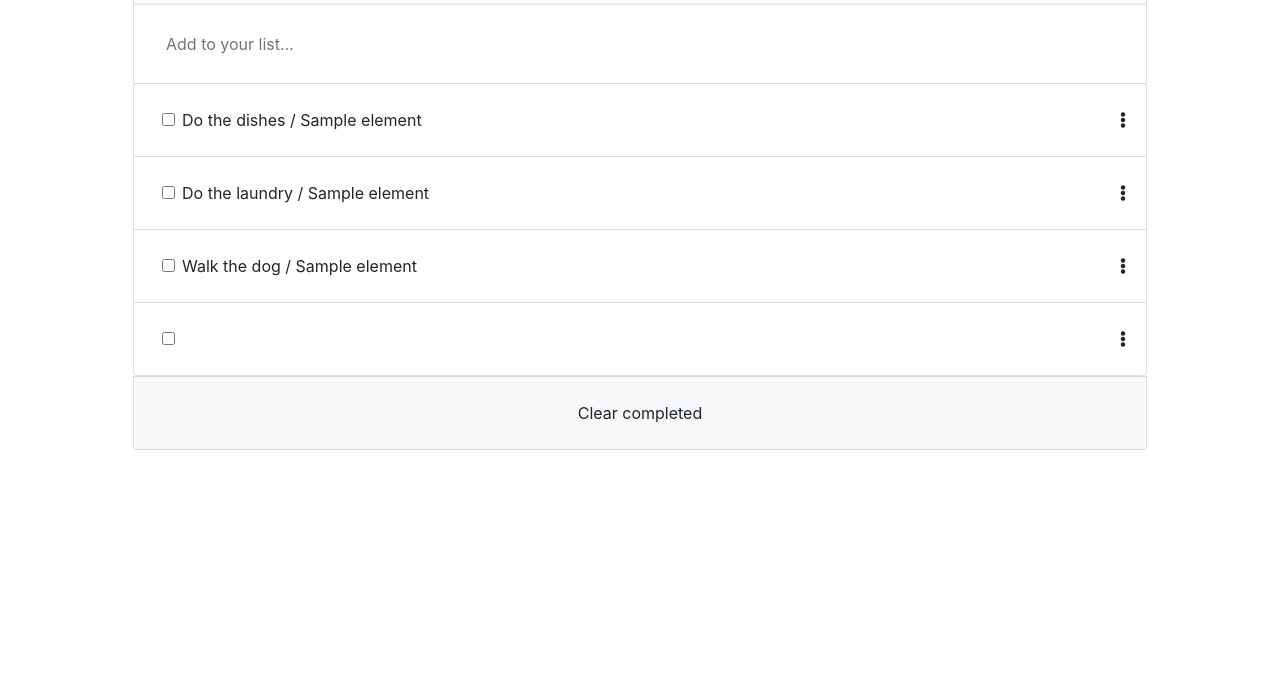
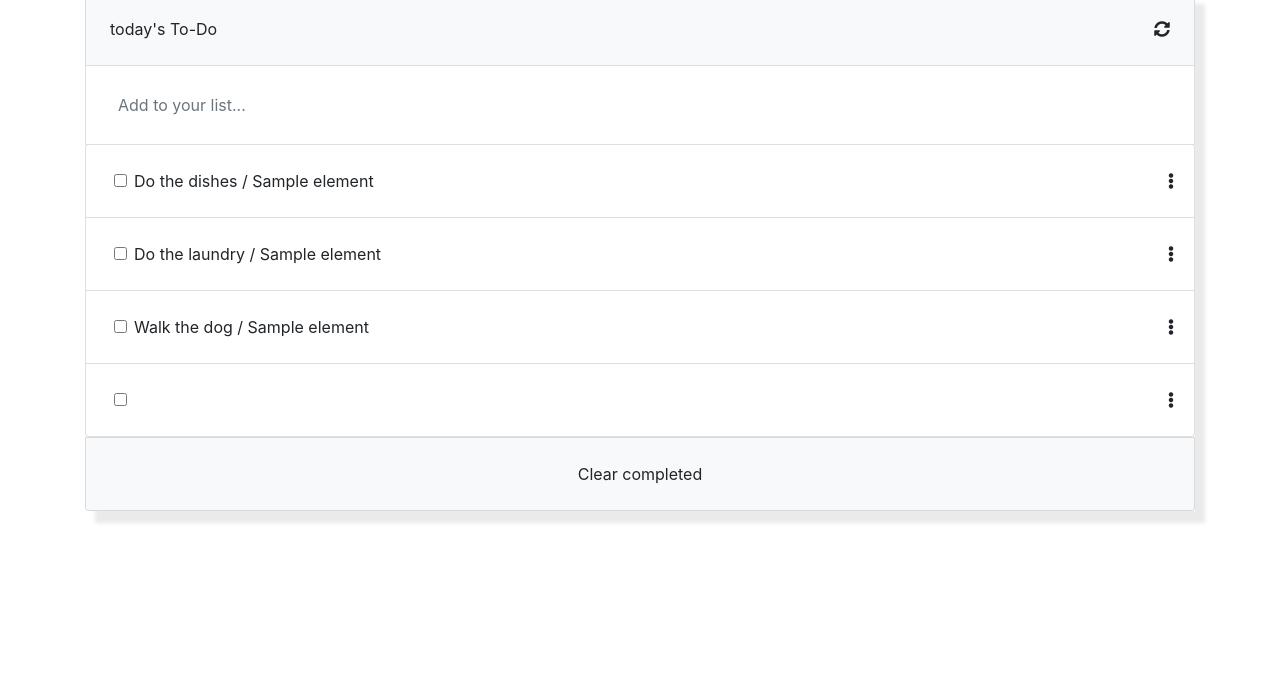
Before and after one commit to SunnySparks/To-Do-list, a website built with webpack: page src/index.html in a window 1280 px wide. Shown: the part 117-800 px from the top of the page. Built offline with nearby package versions, Linux system fonts and the light colour scheme.

Commit message:
Fix linters and add Readme file

```diff
--- a/src/index.html
+++ b/src/index.html
@@ -9,7 +9,8 @@
 </head>
 <body>
     <section class="container">
-        <div class="list-container list-group p-5">
+        <h1 class="center-title">To-Do List</h1>
+        <div class="list-container list-group">
             <div class="list-head list-group-item p-4 bg-light clearfix">
                 <span class="list-title float-left">today's To-Do</span>
                 <span class="text-right float-right"><i class="fas fa-sync-alt"></i></span>
--- a/src/index.js
+++ b/src/index.js
@@ -1,55 +1,46 @@
-import _ from 'lodash';
 import './style.css';
 import 'bootstrap';
 
-var todoTasks = [
+let todoTasks = [
   {
-    "description": "Do the dishes / Sample element",
-    "completed": false,
-    "index": 0,
+    description: 'Do the dishes / Sample element',
+    completed: false,
+    index: 0,
   },
   {
-    "description": "Do the laundry / Sample element",
-    "completed": false,
-    "index": 1,
+    description: 'Do the laundry / Sample element',
+    completed: false,
+    index: 1,
   },
   {
-    "description": "Walk the dog / Sample element",
-    "completed": false,
-    "index": 2,
-  }
+    description: 'Walk the dog / Sample element',
+    completed: false,
+    index: 2,
+  },
 ];
 
-//elements
-var input = searchID("todoInput");
+// elements
 
-//Selectors
-const todoButton = document.querySelector(".todo-button");
-const todoInput = document.querySelector(".todoInput");
+// Selectors
+const todoInput = document.querySelector('.todoInput');
 
-//Event Listeners
+// Event Listeners
 
-
-//Functions
+// Functions
 function searchID(id) {
   return document.getElementById(id);
 }
 
 function fillOutList(list) {
-  const bookObjects = list;
+  list.sort((a, b) => a.index - b.index);
 
-  bookObjects.forEach((element) => {
-    const taskIndex = bookObjects.indexOf(element);
-    return taskIndex;
-  });
-
-  const listWrapper = searchID("listWrapper");
+  const listWrapper = searchID('listWrapper');
 
   const listElement = document.createElement('li');
   listElement.classList.add('list-group-item', 'pl-5', 'pt-4', 'pb-4', 'clearfix');
 
   const checkBox = document.createElement('input');
-  checkBox.type = "checkbox";
+  checkBox.type = 'checkbox';
   checkBox.classList.add('form-check-input', 'float-left');
   listElement.appendChild(checkBox);
 
@@ -64,15 +55,13 @@ function fillOutList(list) {
 
   listWrapper.appendChild(listElement);
 
-  const pushing = {description : todoInput.value, completed: false, index : bookObjects.length}
-  bookObjects.push(pushing);
+  const pushing = { description: todoInput.value, completed: false, index: list.length };
+  list.push(pushing);
 
-  todoTasks = bookObjects;
+  todoTasks = list;
 
-
-  todoInput.value = "";
+  todoInput.value = '';
 }
-
 
 window.onload = () => {
   fillOutList(todoTasks);
--- a/src/style.css
+++ b/src/style.css
@@ -1,12 +1,24 @@
-@font-face {
-    font-family: 'MyFont';
-    /*src: url('./my-font.woff2') format('woff2'),
-      url('./my-font.woff') format('woff');*/
-    font-weight: 600;
-    font-style: normal;
-  }
-
+* {
+  vertical-align: baseline;
+  font-weight: inherit;
+  font-family: inherit;
+  font-style: inherit;
+  font-size: 100%;
+  border: 0 none;
+  outline: 0;
+  padding: 0;
+  margin: 0;
+}
 
 body {
-    /*font-family: 'MyFont';*/
-  }
+  padding: 5px;
+}
+
+.center-title {
+  padding-top: 3rem;
+  text-align: center;
+}
+
+.list-container {
+  box-shadow: 10px 12px 4px #eaeaea;
+}
--- a/webpack.config.js
+++ b/webpack.config.js
@@ -9,8 +9,8 @@ module.exports = {
   },
   plugins: [
     new HtmlWebpackPlugin({
-     title: 'Output Management',
-     template: './src/index.html'
+      title: 'Output Management',
+      template: './src/index.html',
     }),
   ],
   module: {
```
Also changed, not shown: package.json (+8 -0 lines), .eslintrc.json (added), .github/workflows/linters.yml (added), .stylelintrc.json (added), README.md, thumbnail.png (added), 1 other file.
